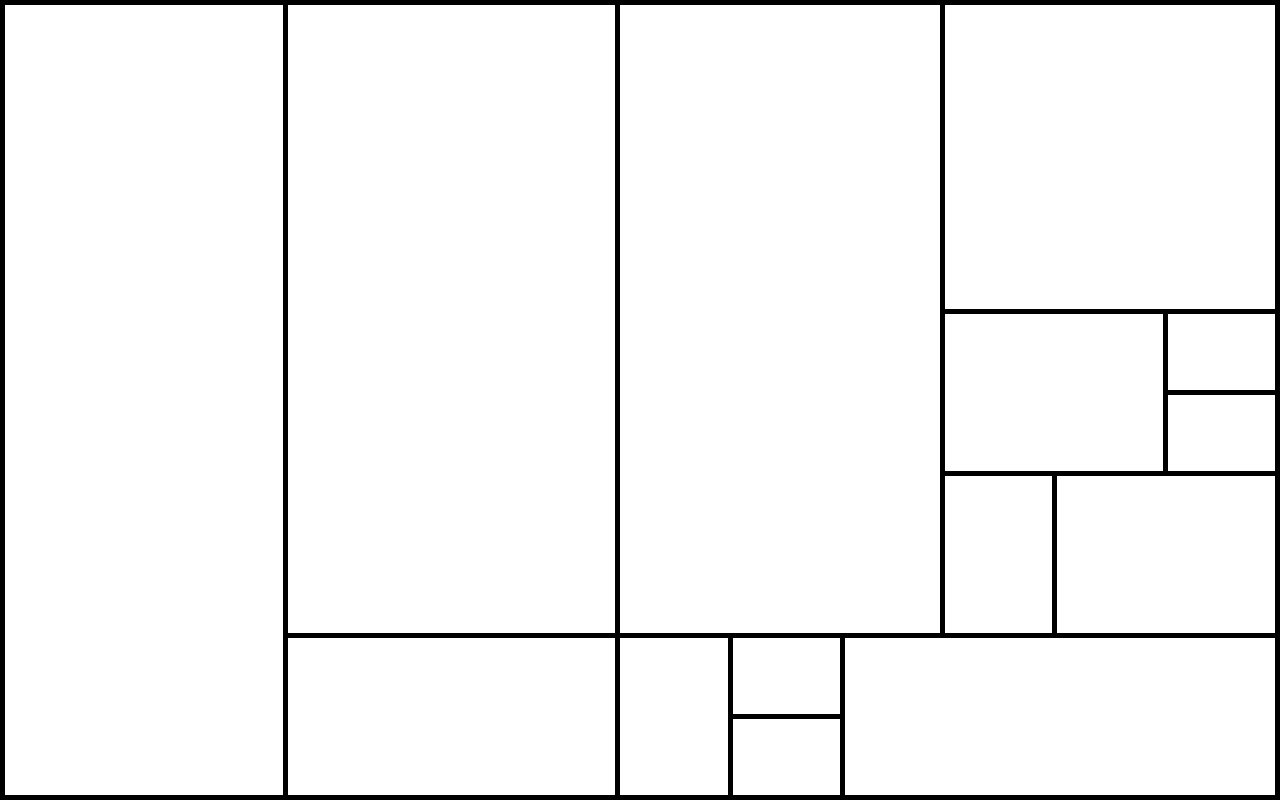
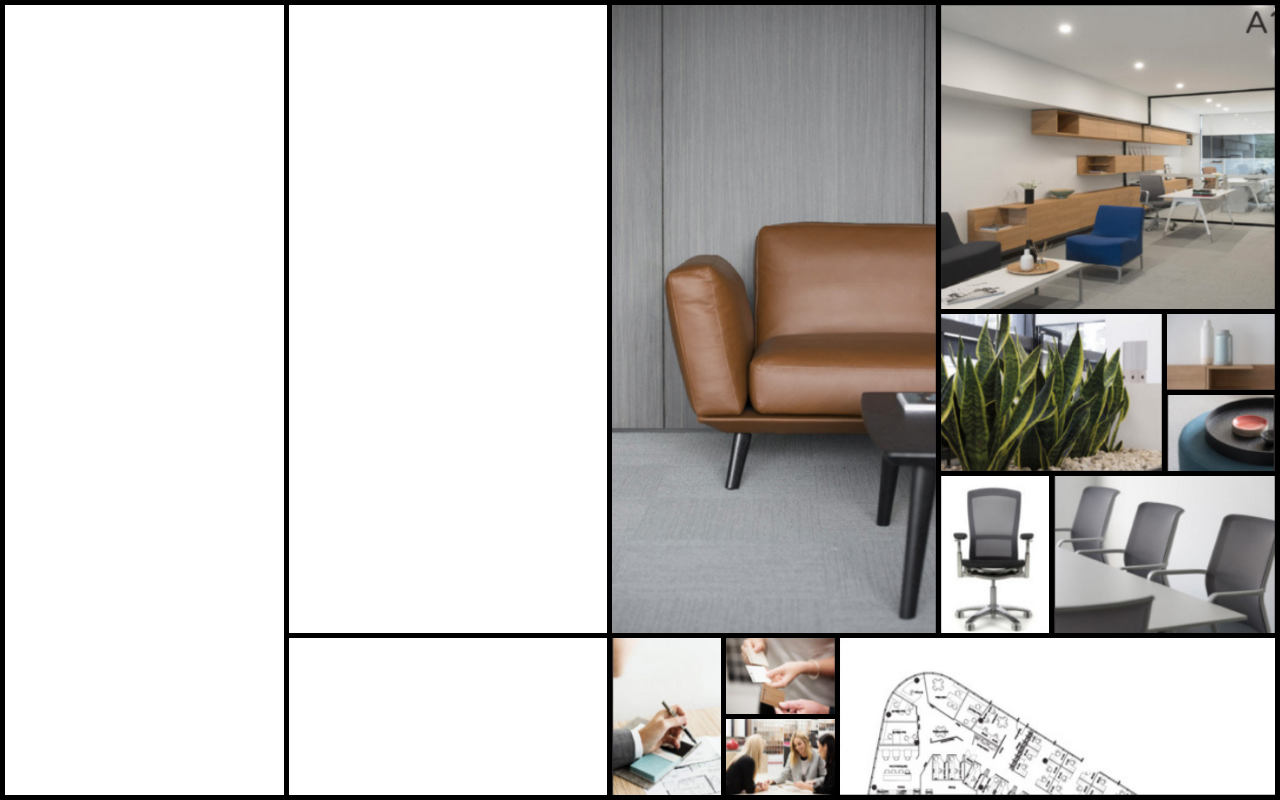
Before and after one commit to 2sumin2/a1office, a plain HTML site: page index.html in a window 1280 px wide. Drawn offline with nearby package versions, Linux system fonts and the light colour scheme.

Commit message:
Add images

```diff
--- a/index.html
+++ b/index.html
@@ -14,19 +14,19 @@
         <div class="container"></div>
         <div class="container"></div>
         <div class="container">
-            <div class="img_container"></div>
-            <div class="img_container"></div>
-            <div class="img_container"></div>
-            <div class="img_container"></div>
-            <div class="img_container"></div>
-            <div class="img_container"></div>
-            <div class="img_container"></div>
+            <img class="img_container" src="images/1.PNG" />
+            <img class="img_container" src="images/2.PNG" />
+            <img class="img_container" src="images/3.PNG" />
+            <img class="img_container" src="images/4.PNG" />
+            <img class="img_container" src="images/5.PNG" />
+            <img class="img_container" src="images/6.PNG" />
+            <img class="img_container" src="images/7.PNG" />
         </div>
         <div class="container">
-            <div class="img_container"></div>
-            <div class="img_container"></div>
-            <div class="img_container"></div>
-            <div class="img_container"></div>
+            <img class="img_container" src="images/8.PNG" />
+            <img class="img_container" src="images/9.PNG" />
+            <img class="img_container" src="images/10.PNG" />
+            <img class="img_container" src="images/11.PNG" />
         </div>
     </div>
 </body>
--- a/style.css
+++ b/style.css
@@ -5,6 +5,9 @@ body {
     width: 100%;
     height: 100vh;
     display: flex;
+    box-sizing: border-box;
+    padding-bottom: 5px;
+    background-color: black;
 }
 
 .grid {
@@ -13,8 +16,8 @@ body {
     padding: 5px;
     box-sizing: border-box;
     display: grid;
-    grid-template-columns: 0.85fr 1fr 2fr;
-    grid-template-rows: 4fr 1fr;
+    grid-template-columns: 22% 25% auto;
+    grid-template-rows: 80% 20%;
     background-color: black;
     gap: 5px;
 }
@@ -51,6 +54,13 @@ body {
     background-color: white;
 }
 
+img {
+    width: 100%;
+    height: 100%;
+    box-sizing: border-box;
+    overflow: hidden;
+}
+
 .container:nth-last-child(2) .img_container:nth-child(1) {
     grid-row: 1/ 6;
 }
```
Also changed, not shown: images/1.PNG (added), images/10.PNG (added), images/11.PNG (added), images/2.PNG (added), images/3.PNG (added), images/4.PNG (added), images/5.PNG (added), images/6.PNG (added), images/7.PNG (added), images/8.PNG (added), images/9.PNG (added).
